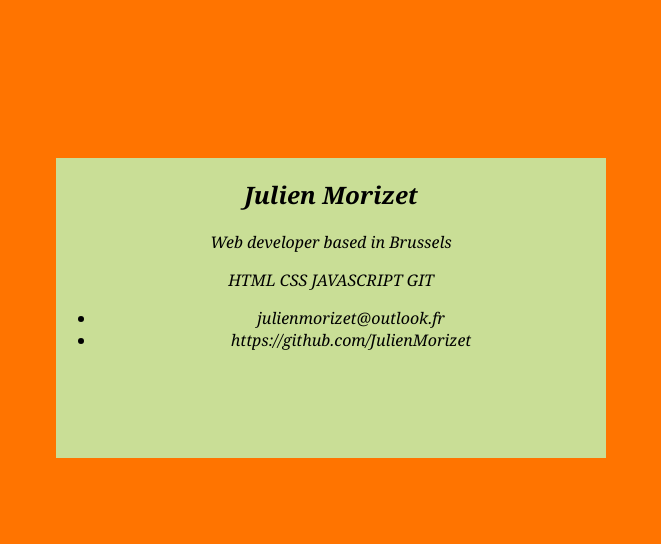
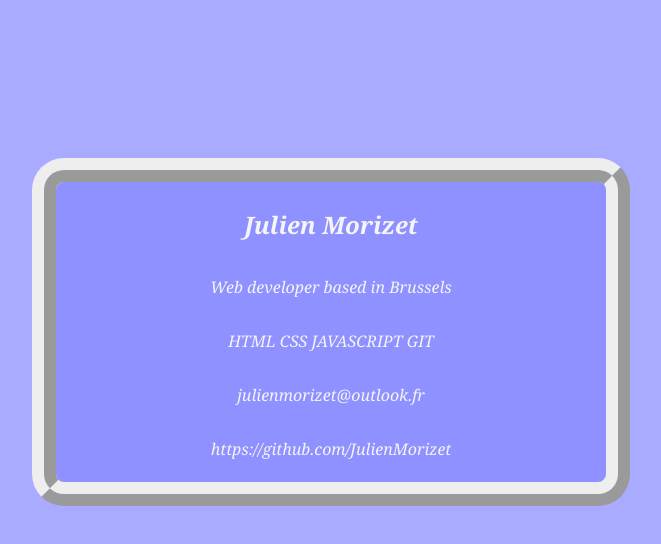
Before and after one commit to JulienMorizet/Vcard_exercise, a plain HTML site: page index.html in a window 1280 px wide. Shown: the whole page, without its empty margins (309-970 px from the left). Drawn offline with Linux system fonts and the light colour scheme.

Commit message:
New commit with a styled border

```diff
--- a/index.html
+++ b/index.html
@@ -16,10 +16,8 @@
 
        <p>Web developer based in Brussels</p>
        <p>HTML CSS JAVASCRIPT GIT</p>
-       <ul>
-
-        <li>julienmorizet@outlook.fr</li>
-        <li>https://github.com/JulienMorizet</li>
+        <p>julienmorizet@outlook.fr</p>
+        <p>https://github.com/JulienMorizet</p>
 
         </ul>
     </div>
--- a/style.css
+++ b/style.css
@@ -1,22 +1,29 @@
 body {
-    background-color: #ff7400;
+    background-color:  #A8ABFF ;
 }
 
 .container1 {
     display: flex;
+    flex-direction: row;
     justify-content: center;
     padding-top: 9.375em;
 }
 
 .box1 {
 
-display: inline-block;
+display: flex;
+flex-direction: column;
+justify-content: center;
 width: 34.375em;
 height: 18.750em;
-background:  #c9de96;
-color: black;
+background:  #8E91FF;
+color: whitesmoke;
 font-family: Cambria, Cochin, Georgia, Times, 'Times New Roman', serif;
 font-size: 1em;
 font-style: italic;
 text-align: center;
+border: 1.5em;
+border-radius: 2em;
+border-style:ridge;
+
 }
```
